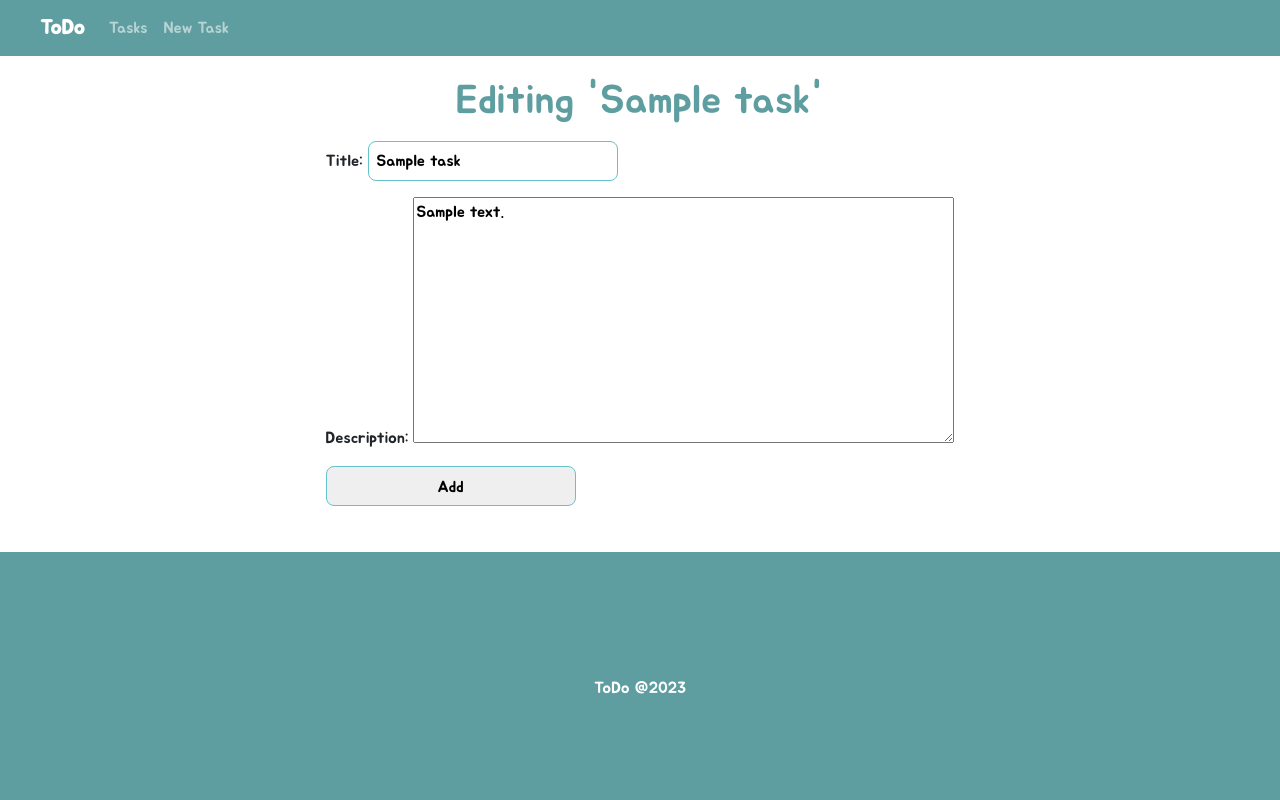
After one commit to montenegroleticia/To-do, a Django app: page /edit/1 in a window 1280 px wide. The commit adds this page. Run offline with Django 4.2, Linux system fonts and the light colour scheme; tables that the repository leaves empty hold one stand-in row (values such as "Sample post"); some libraries are stand-ins or nearby versions.

Commit message:
Put task

```diff
--- /dev/null
+++ b/tasks/templates/tasks/edittask.html
@@ -0,0 +1,16 @@
+{% extends 'base.html' %}
+<br />
+{% block title %}
+  Editing '{{task.title}}'
+{% endblock %}
+<br />
+{% block content %}
+  <div class="container-task">
+    <h1>Editing '{{task.title}}'</h1>
+    <form method='POST'>
+      {% csrf_token %}
+      {{ form.as_p }}
+      <input type="submit" value="Add" />
+    </form>
+  </div>
+{% endblock %}
--- a/tasks/templates/tasks/list.html
+++ b/tasks/templates/tasks/list.html
@@ -22,7 +22,7 @@
         <li class="task">
           <span><a href="/task/{{ task.id }}">{{ task.title }}</a></span>
           <span><i class="fa-regular fa-trash-can"></i></span>
-          <span><i class="fa-regular fa-edit"></i></span>
+          <a href="edit/{{ task.id }}"><span><i class="fa-regular fa-edit"></i></span></a>
         </li>
       {% endfor %}
     </ul>
--- a/tasks/urls.py
+++ b/tasks/urls.py
@@ -7,4 +7,5 @@ urlpatterns = [
     path('', views.taskList, name='task-list'),
     path('task/<int:id>', views.taskView, name='task-view'),
     path('newtask/', views.newTask, name="new-task"),
+    path('edit/<int:id>', views.editTask, name='edit-task'),
 ]
--- a/tasks/views.py
+++ b/tasks/views.py
@@ -30,3 +30,19 @@ def newTask(request):
     else:
         form = TaskForm()
         return render(request, 'tasks/newtask.html', {'form': form})
+
+
+def editTask(request, id):
+    task = get_object_or_404(Task, pk=id)
+    form = TaskForm(instance=task)
+
+    if request.method == 'POST':
+        form = TaskForm(request.POST, instance=task)
+
+        if form.is_valid():
+            task.save()
+            return redirect('/')
+        else:
+            return render(request, 'tasks/edittask.html', {'form': form, 'task': task})
+    else:
+        return render(request, 'tasks/edittask.html', {'form': form, 'task': task})
```
